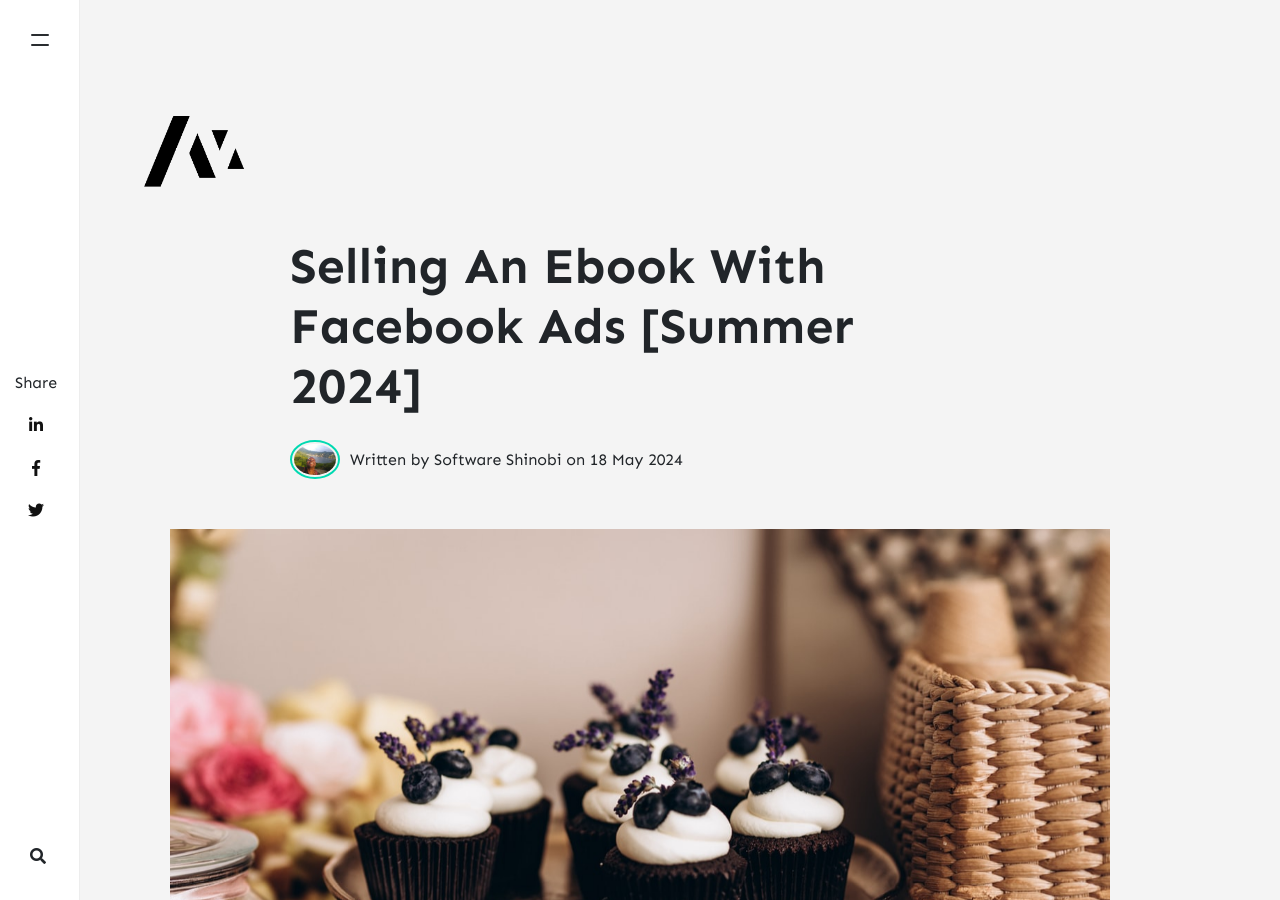
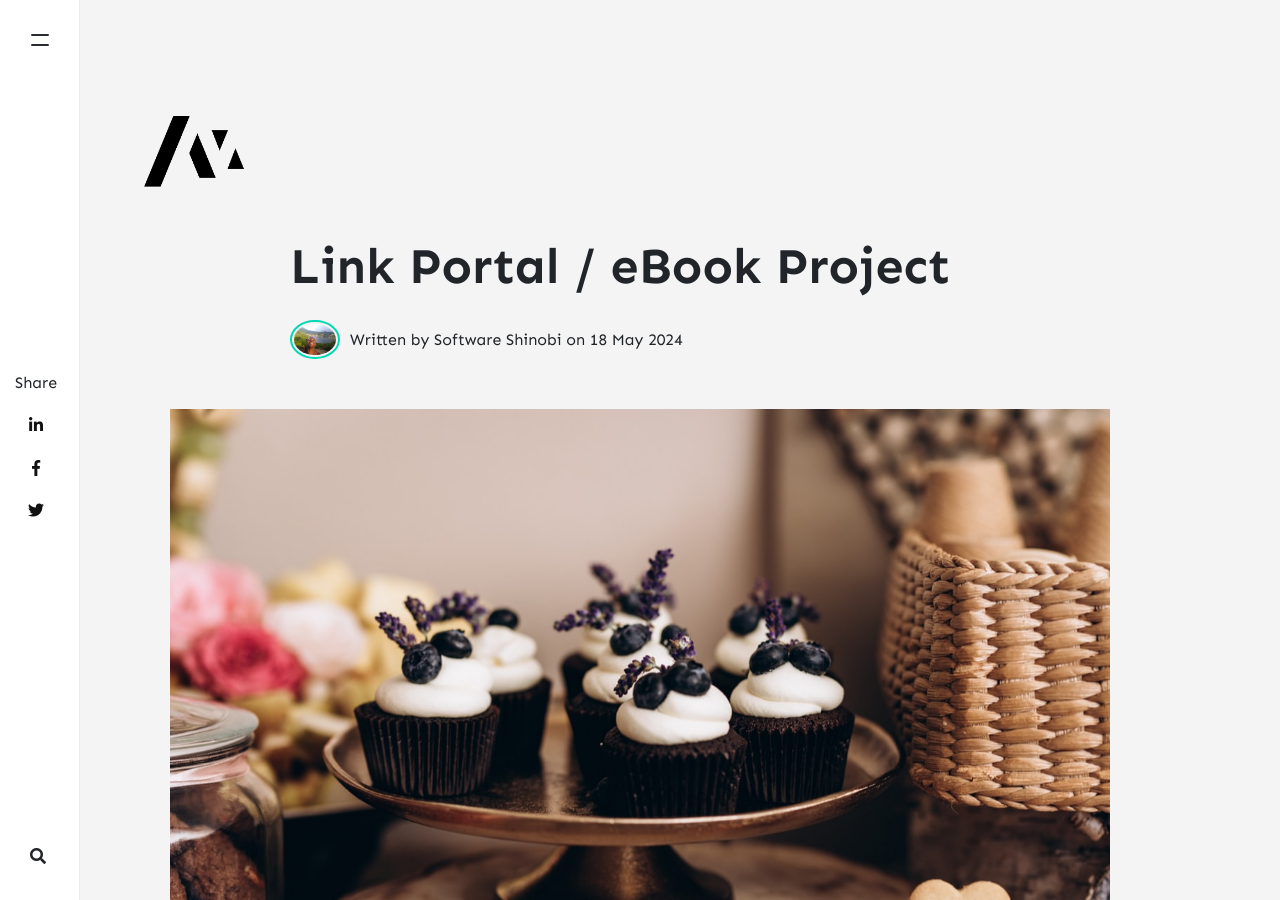
Before and after one commit to softwareshinobi/valorantsoftware.digital, a Jekyll site: the page built from _posts/2024-05-18-portal.md, in a window 1280 px wide and 900 px high. Built offline with Jekyll 4.4.1, drawn with Linux system fonts in a browser that asks for light colours; nearby versions of some CDN libraries; comment, search, counter and statistics services are not loaded.

Commit message:
automated terminal push

```diff
--- a/_posts/2024-05-18-portal.md
+++ b/_posts/2024-05-18-portal.md
@@ -2,7 +2,7 @@
 
 layout: post
 
-title:  "Selling An Ebook With Facebook Ads [Summer 2024]"
+title:  "Link Portal / eBook Project"
 
 author: softwareshinobi
 
```
